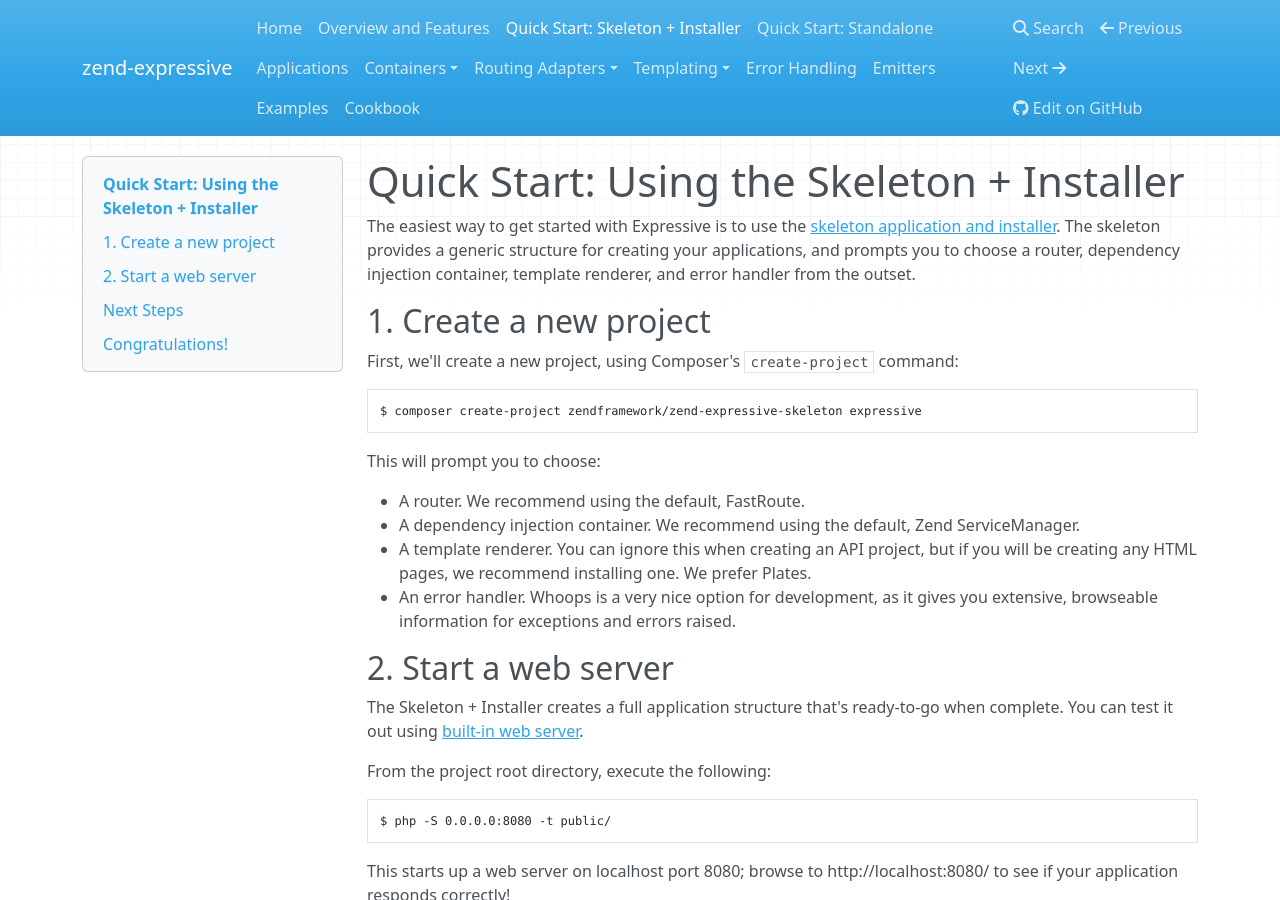
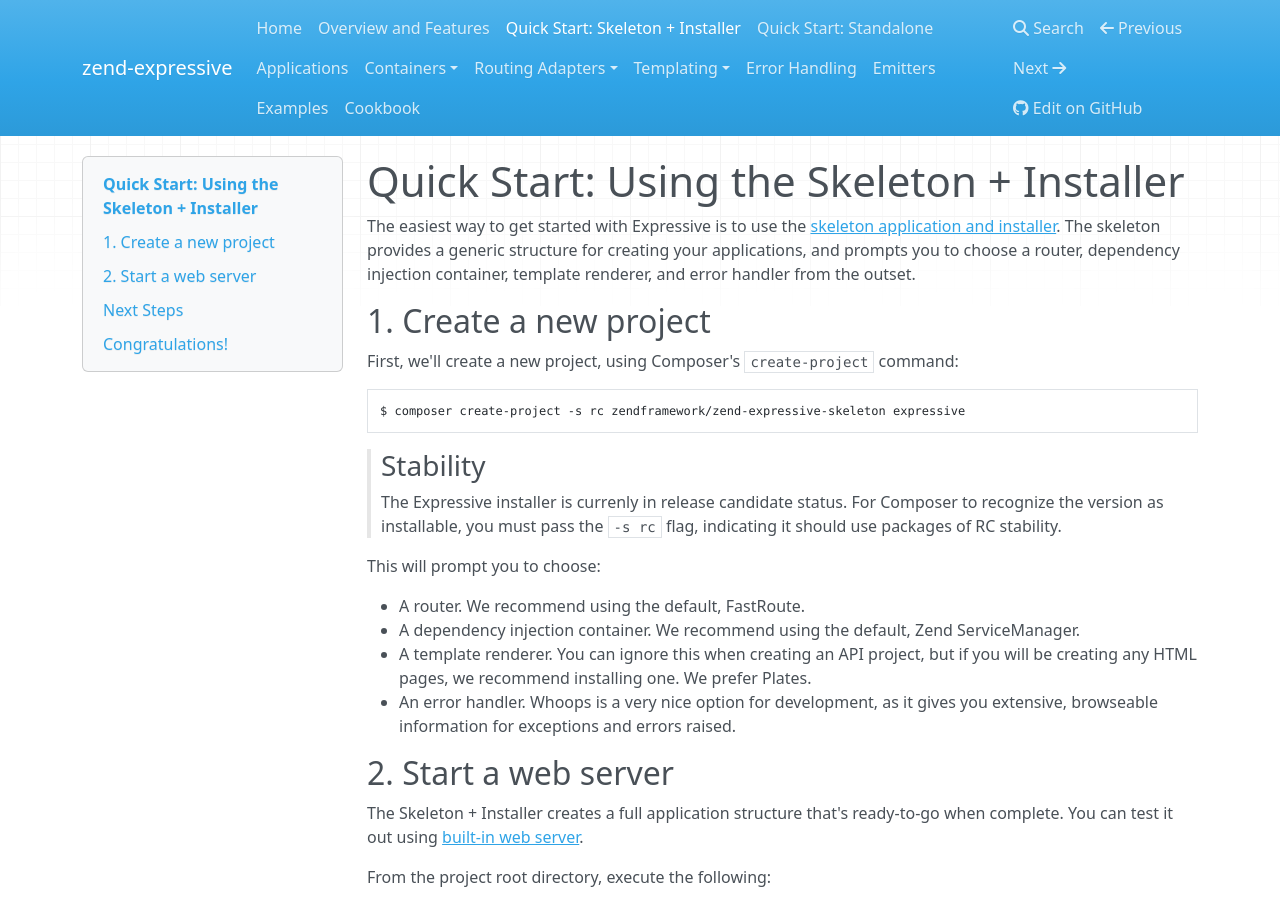
Before and after one commit to zendframework/zend-expressive, an MkDocs documentation site: the page built from doc/book/quick-start-skeleton.md, in a window 1280 px wide and 900 px high. Built offline with MkDocs 1.6.1, drawn with Linux system fonts in a browser that asks for light colours; nearby versions of some CDN libraries; old or Windows-style settings are respelled for this version of MkDocs.

Commit message:
Update create-project command
- Use `-s rc` flags

````diff
--- a/doc/book/quick-start-skeleton.md
+++ b/doc/book/quick-start-skeleton.md
@@ -11,8 +11,14 @@
 First, we'll create a new project, using Composer's `create-project` command:
 
 ```bash
-$ composer create-project zendframework/zend-expressive-skeleton expressive
+$ composer create-project -s rc zendframework/zend-expressive-skeleton expressive
 ```
+
+> ### Stability
+>
+> The Expressive installer is currenly in release candidate status. For Composer
+> to recognize the version as installable, you must pass the `-s rc` flag,
+> indicating it should use packages of RC stability.
 
 This will prompt you to choose:
 
````
